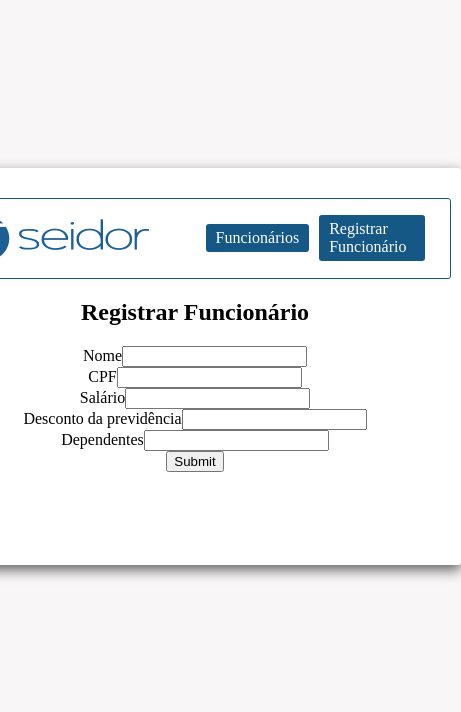
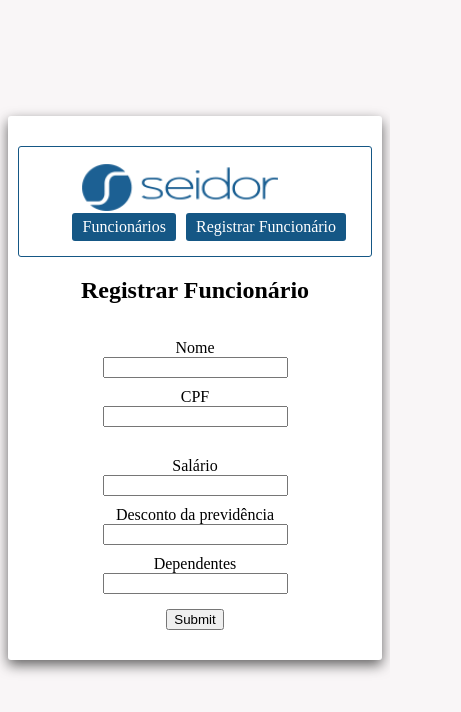
Before and after one commit to jpbahiaz/seidor-test, a React app: page /employees/add in a window 390 px wide. Shown: the top 712 px of the page, 461 px wide, since content can reach past the window. Built offline with nearby package versions, Linux system fonts and the light colour scheme.

Commit message:
Page and Employee form responsive styling

```diff
--- a/src/common/styles.ts
+++ b/src/common/styles.ts
@@ -11,6 +11,6 @@ export const displayFlexColumn = `
 
 export const displayFlexRow = `
 	display: flex;
-	flex-flow: row;
+	flex-flow: row wrap;
 	${centerFlex}
 `
--- a/src/components/employeeForm/index.tsx
+++ b/src/components/employeeForm/index.tsx
@@ -24,6 +24,7 @@ function EmployeeForm({ employee, dispatchAction }: TEmployeeForm) {
 
 	return (
 		<EmployeeFormStyle onSubmit={handleSubmit(dispatchAction)}>
+			<div className="group">
 				<div className="field">
 					<label htmlFor="name">Nome</label>
 					<input type="text" name="name" ref={register}/>
@@ -32,6 +33,8 @@ function EmployeeForm({ employee, dispatchAction }: TEmployeeForm) {
 					<label htmlFor="cpf">CPF</label>
 					<input type="text" name="cpf" ref={register}/>
 				</div>
+			</div>
+			<div className="group">
 				<div className="field">
 					<label htmlFor="salary">Salário</label>
 					<input type="number" name="salary" ref={register}/>
@@ -44,6 +47,7 @@ function EmployeeForm({ employee, dispatchAction }: TEmployeeForm) {
 					<label htmlFor="dependents">Dependentes</label>
 					<input type="number" name="dependents" ref={register}/>
 				</div>
+			</div>
 			<button type="submit">Submit</button>
 		</EmployeeFormStyle>
 	)
--- a/src/components/employeeForm/style.ts
+++ b/src/components/employeeForm/style.ts
@@ -1,8 +1,19 @@
 import styled from "styled-components";
-import { displayFlexColumn } from "@/common/styles";
+import { displayFlexColumn, displayFlexRow } from "@/common/styles";
 
 const EmployeeFormStyle = styled.form`
 	${displayFlexColumn}
+
+	.field {
+		${displayFlexColumn}
+		margin: 5px;
+		width: fit-content;
+	}
+
+	.group {
+		${displayFlexRow}
+		margin: 10px 0;
+	}
 `
 
 export default EmployeeFormStyle
--- a/src/components/page/style.ts
+++ b/src/components/page/style.ts
@@ -3,7 +3,7 @@ import { displayFlexColumn } from '@/common/styles'
 
 const PageStyle = styled.div`
 	${displayFlexColumn}
-	height: 85vh;
+	height: 90vh;
 
 	.page-content {
 		padding: 30px 10px;
@@ -12,7 +12,7 @@ const PageStyle = styled.div`
 		border-radius: 3px;
 		box-shadow: 0 5px 13px 0 var(--shadow);
 		transition: 2s;
-		max-height: 95vh;
+		max-height: 70vh;
 		min-height: 40vh;
 		width: fit-content;
 	}
@@ -23,7 +23,6 @@ const PageStyle = styled.div`
 			max-width: 80vw;
 			/* height: 300px; */
 			margin: auto;
-			margin-top: 150px;
 		}
 	}
 `
```
Lines whose indentation alone changed are shown as unchanged.
